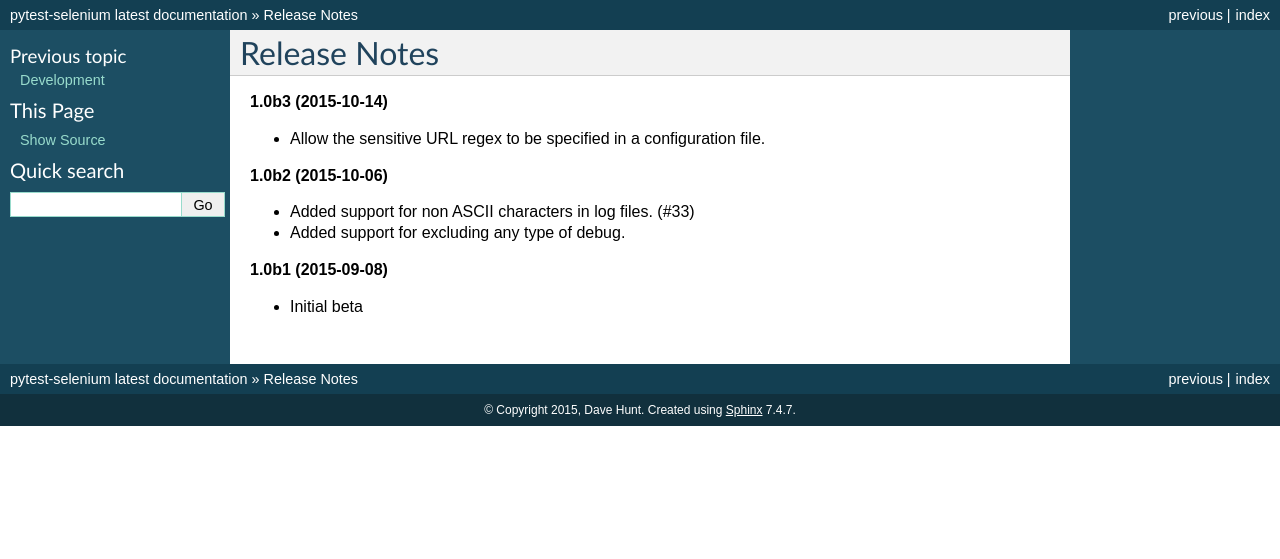
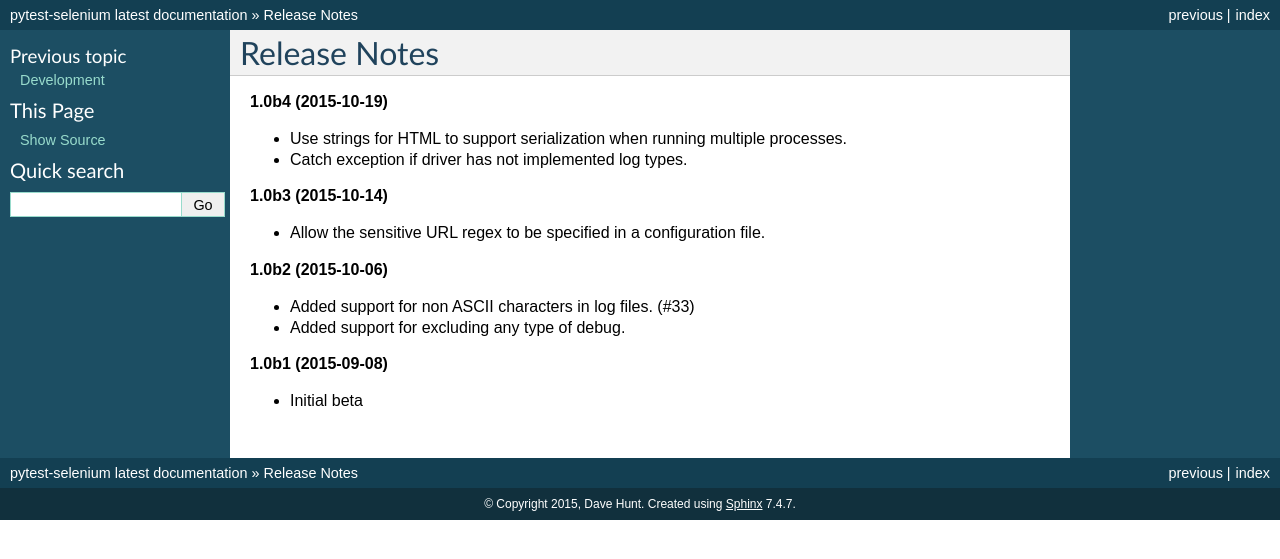
Before and after one commit to pytest-dev/pytest-selenium, a Sphinx documentation site: the page built from docs/news.rst, in a window 1280 px wide. Shown: the top 559 px of the page. Built offline with Sphinx 7.4.7, drawn with Linux system fonts in a browser that asks for light colours.

Commit message:
Bump version number to 1.0b4 and update release notes

```diff
--- a/docs/news.rst
+++ b/docs/news.rst
@@ -1,5 +1,10 @@
 Release Notes
 =============
+
+**1.0b4 (2015-10-19)**
+
+* Use strings for HTML to support serialization when running multiple processes.
+* Catch exception if driver has not implemented log types.
 
 **1.0b3 (2015-10-14)**
 
--- a/setup.py
+++ b/setup.py
@@ -1,7 +1,7 @@
 from setuptools import setup
 
 setup(name='pytest-selenium',
-      version='1.0b3',
+      version='1.0b4',
       description='pytest plugin for Selenium',
       long_description=open('README.rst').read(),
       author='Dave Hunt',
```
